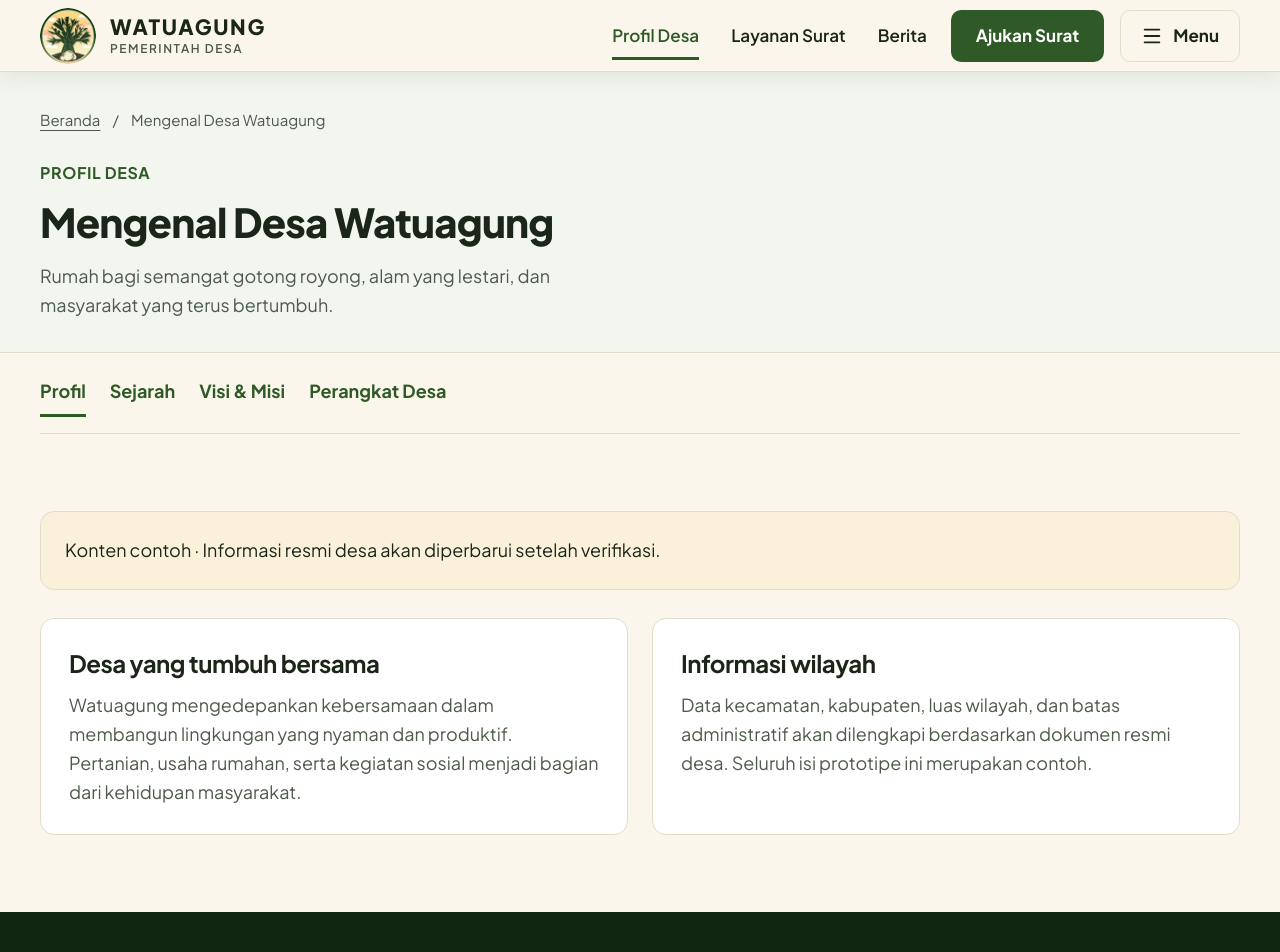
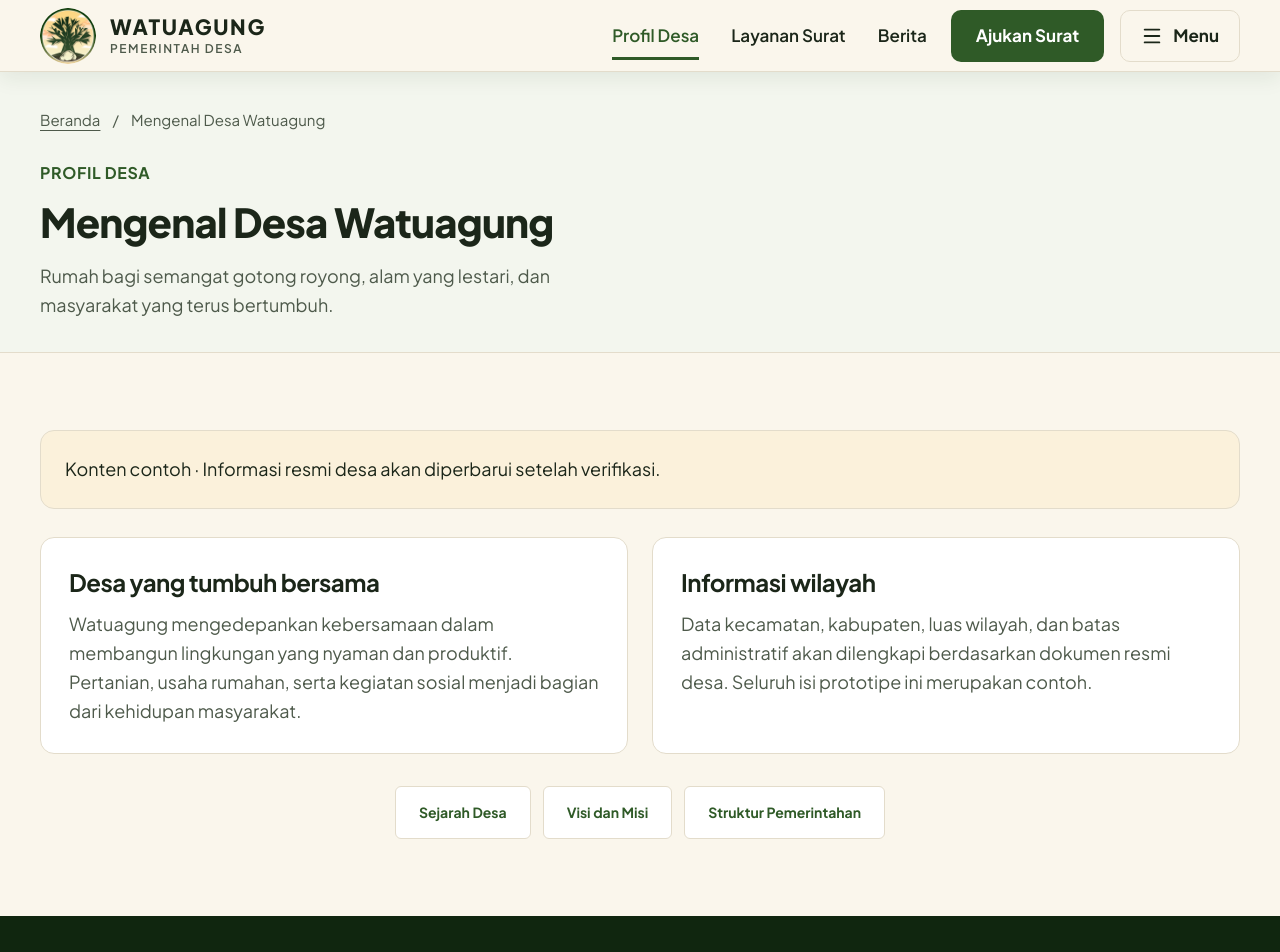
Before and after one commit to yann-gamedev/watuagung_zuma, a Next.js app: page /profil in a window 1280 px wide. Shown: the top 952 px of the page. Built offline with nearby package versions, Linux system fonts and the light colour scheme.

Commit message:
fix(ui): restore profile buttons and remove navigation bar

```diff
--- a/app/[slug]/page.tsx
+++ b/app/[slug]/page.tsx
@@ -2,13 +2,6 @@ import Link from "next/link";
 import { notFound } from "next/navigation";
 import { pages } from "@/lib/data";
 import { PublicShell, PageHeading } from "@/components/site";
-
-const profileLinks = [
-  { slug: "profil", label: "Profil" },
-  { slug: "sejarah", label: "Sejarah" },
-  { slug: "visi-misi", label: "Visi & Misi" },
-  { slug: "struktur-pemerintahan", label: "Perangkat Desa" },
-];
 
 export function generateStaticParams() {
   return Object.keys(pages).map((slug) => ({ slug }));
@@ -32,19 +25,6 @@ export default async function Page({
   return (
     <PublicShell>
       <PageHeading {...page} />
-      {profileLinks.some((link) => link.slug === slug) && (
-        <nav className="container info-profile-nav" aria-label="Halaman profil desa">
-          {profileLinks.map((link) => (
-            <Link
-              href={"/" + link.slug}
-              key={link.slug}
-              aria-current={slug === link.slug ? "page" : undefined}
-            >
-              {link.label}
-            </Link>
-          ))}
-        </nav>
-      )}
       <section className="section container info-page">
         <div className="notice">
           Konten contoh · Informasi resmi desa akan diperbarui setelah
@@ -95,6 +75,19 @@ export default async function Page({
             ))}
           </div>
         )}
+        {slug === "profil" && (
+          <div className="button-row mt-8">
+            {[
+              ["Sejarah Desa", "sejarah"],
+              ["Visi dan Misi", "visi-misi"],
+              ["Struktur Pemerintahan", "struktur-pemerintahan"],
+            ].map(([title, target]) => (
+              <Link className="btn btn-secondary" href={"/" + target} key={target}>
+                {title}
+              </Link>
+            ))}
+          </div>
+        )}
       </section>
     </PublicShell>
   );
--- a/app/globals.css
+++ b/app/globals.css
@@ -1797,30 +1797,6 @@ p {
   margin-bottom: 28px;
 }
 /* Information pages: scoped to keep the existing profile layout and news styles. */
-.info-profile-nav {
-  display: flex;
-  flex-wrap: wrap;
-  gap: 8px 24px;
-  padding-block: 16px;
-  border-bottom: 1px solid var(--line);
-}
-.info-profile-nav a {
-  display: inline-flex;
-  align-items: center;
-  min-height: 48px;
-  border-bottom: 3px solid transparent;
-  color: var(--leaf);
-  font-size: 18px;
-  font-weight: 700;
-}
-.info-profile-nav a[aria-current="page"],
-.info-profile-nav a:hover {
-  border-bottom-color: var(--leaf);
-}
-.info-profile-nav a:focus-visible {
-  outline: 3px solid var(--leaf);
-  outline-offset: 4px;
-}
 .info-page .notice,
 .info-page .info-complaint {
   padding: 24px;
```
Also changed, not shown: 1 other file (tests, documents, lock files or other folders).
